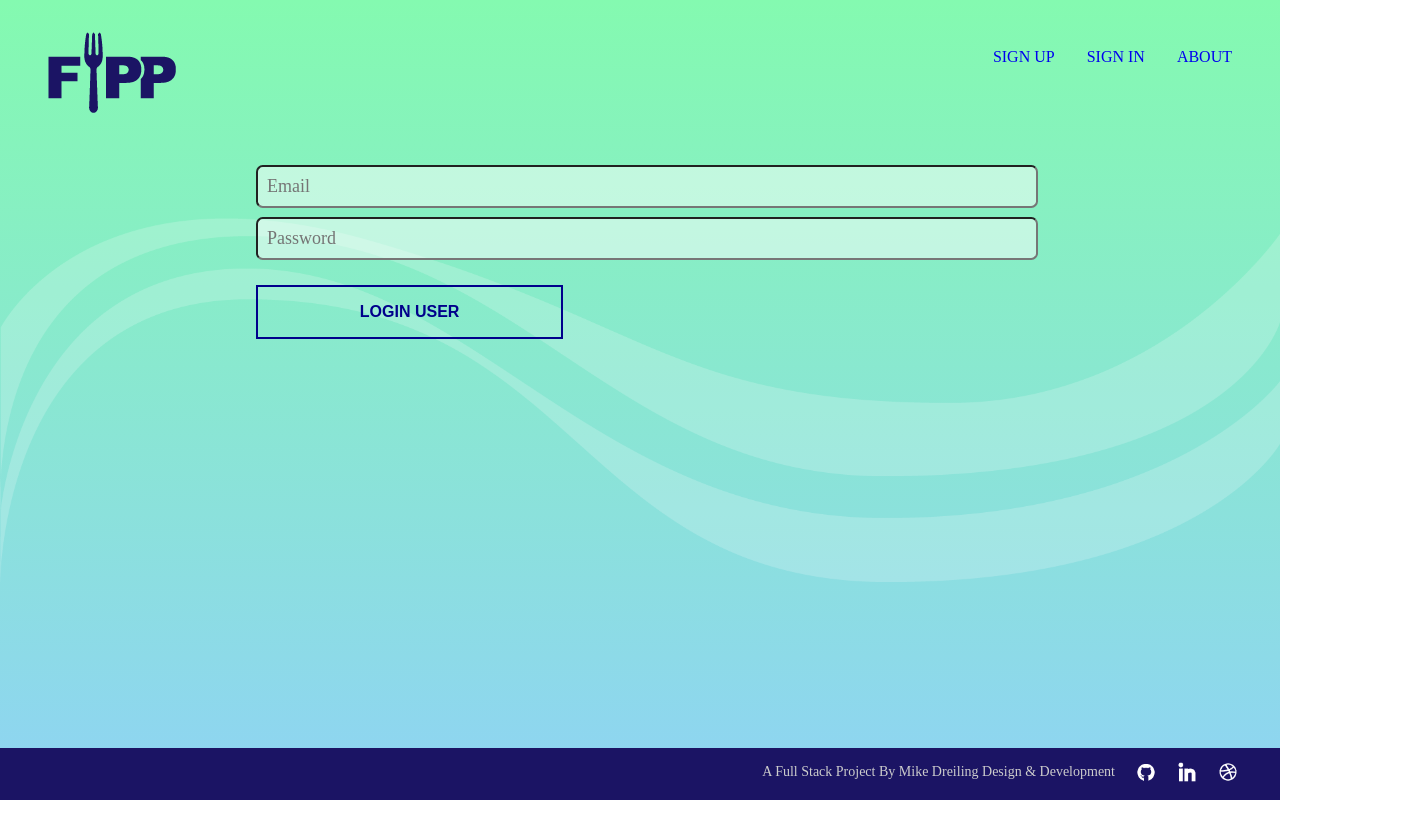
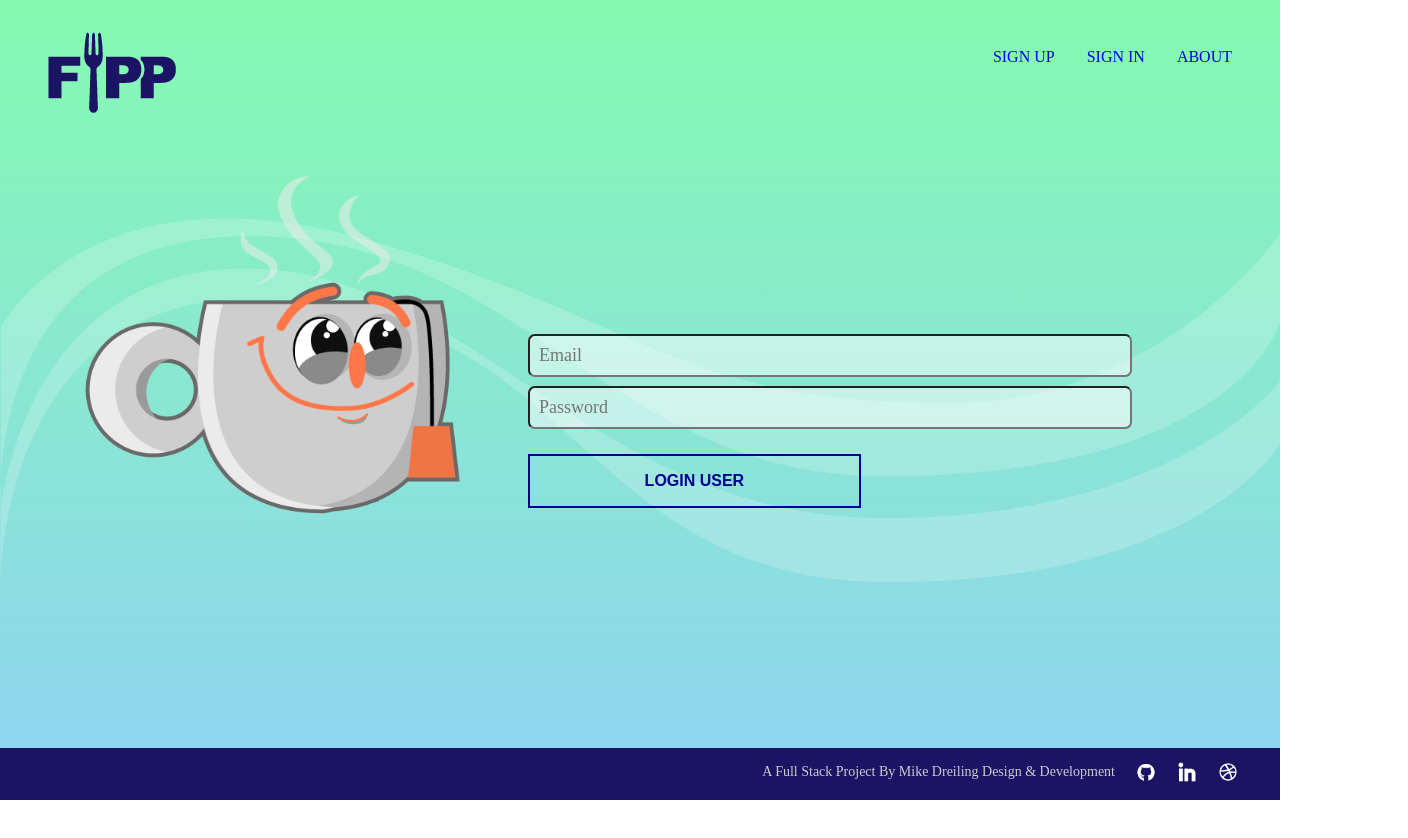
Before and after one commit to MikeDMontana/party-planner, a React (Create React App) app in the folder frontend/: page /login in a window 1280 px wide. Shown: the top 838 px of the page, 1408 px wide, since content can reach past the window. After the commit the page ends 805 px from the top, so only its background shows below. Built offline with nearby package versions, Linux system fonts and the light colour scheme; a web font is replaced by a local one.

Commit message:
login styled just need new container

```diff
--- a/frontend/src/components/Login.js
+++ b/frontend/src/components/Login.js
@@ -3,6 +3,8 @@ import PropTypes from 'prop-types';
 import { connect } from 'react-redux';
 import { loginUser } from '../actions/authentication';
 import classnames from 'classnames';
+
+import coffee from '../images/coffeeNoCircle.png'
 
 import './styles/login.css';
 
@@ -54,6 +56,10 @@ class Login extends Component {
     const {errors} = this.state;
     return(
       <div className="loginContainer">
+        <div className="loginLeftSide">
+          <img src={coffee} alt="coffee cup illustration by Mike Dreiling Design and Development" />
+        </div>
+        <div className="loginRightSide">
           <form onSubmit={ this.handleSubmit }>
             <div>
               <input
@@ -88,6 +94,7 @@ class Login extends Component {
             </div>
           </form>
         </div>
+      </div>
     );
   }
 }
--- a/frontend/src/components/styles/login.css
+++ b/frontend/src/components/styles/login.css
@@ -1,10 +1,10 @@
 .loginContainer {
   display: flex;
-  flex-direction: column;
+  flex-direction: row;
   margin: 0 auto;
-  padding: 2em 5em;
-  width: 60%;
-  height: 100vh;
+  padding: 2em 3em 0em 5em;
+  width: 100%;
+  height: 80vh;
 }
 
 .loginUserBtn {
@@ -26,3 +26,29 @@
   border-radius: 2em;
   transition: all 0.7s ease-in;
 }
+
+.loginLeftSide {
+  width: 30%;
+  overflow: auto;
+}
+
+.loginLeftSide img {
+  width: 100%;
+}
+
+.loginRightSide {
+  display: flex;
+  flex-direction: column;
+  width: 65%;
+  justify-content: center;
+  height: 80%;
+  margin-left: 5%;
+}
+
+.emailInput, .passwordInput {
+  width: 70%;
+}
+
+.emailInput:focus, .passwordInput:focus {
+  width: 71%;
+}
```
Lines whose indentation alone changed are shown as unchanged.
